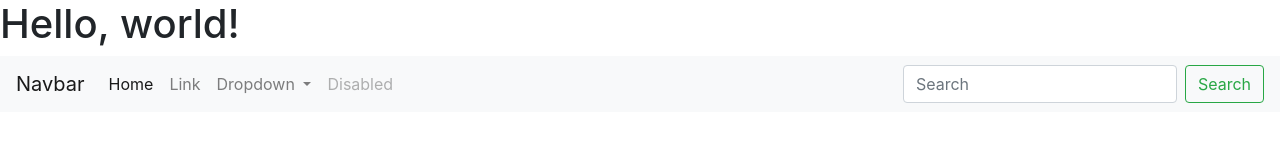
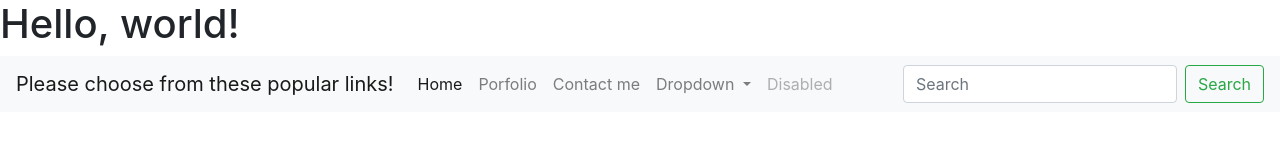
Before and after one commit to TimRafalski/testSite1, a plain HTML site: page index.html in a window 1280 px wide. Drawn offline with nearby package versions, Linux system fonts and the light colour scheme.

Commit message:
added new links to navbar

```diff
--- a/index.html
+++ b/index.html
@@ -10,6 +10,7 @@
 
     <!-- my CSS file-->
     <link rel="stylesheet" href="assets/css/style.css" />
+
     <!-- Bootstrap CSS -->
     <link
       rel="stylesheet"
@@ -23,7 +24,9 @@
   <body>
     <h1>Hello, world!</h1>
     <nav class="navbar navbar-expand-lg navbar-light bg-light">
-      <a class="navbar-brand" href="#">Navbar</a>
+      <a class="navbar-brand" href="#"
+        >Please choose from these popular links!</a
+      >
       <button
         class="navbar-toggler"
         type="button"
@@ -44,7 +47,10 @@
             >
           </li>
           <li class="nav-item">
-            <a class="nav-link" href="#">Link</a>
+            <a class="nav-link" href="#porfolio.html">Porfolio</a>
+          </li>
+          <li class="nav-item">
+            <a class="nav-link" href="#contact.html">Contact me</a>
           </li>
           <li class="nav-item dropdown">
             <a
```
Also changed, not shown: contact.html (+4 -2 lines).
